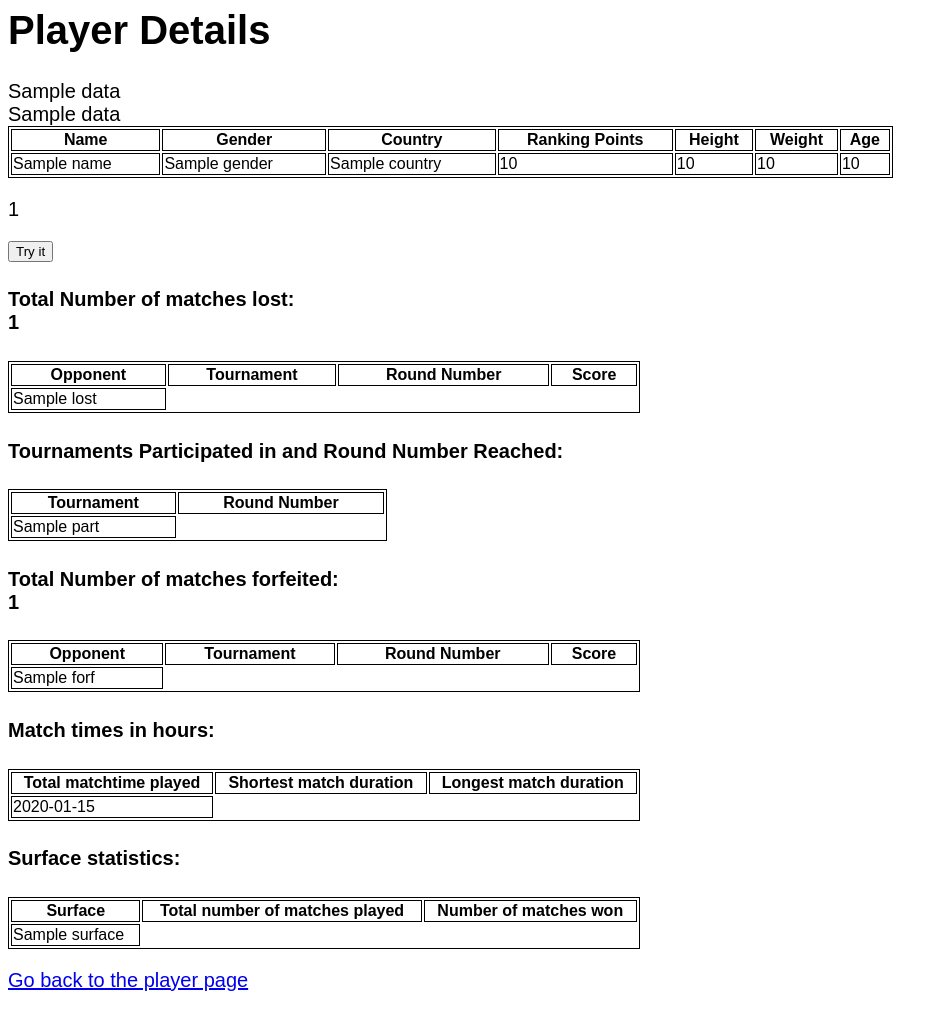
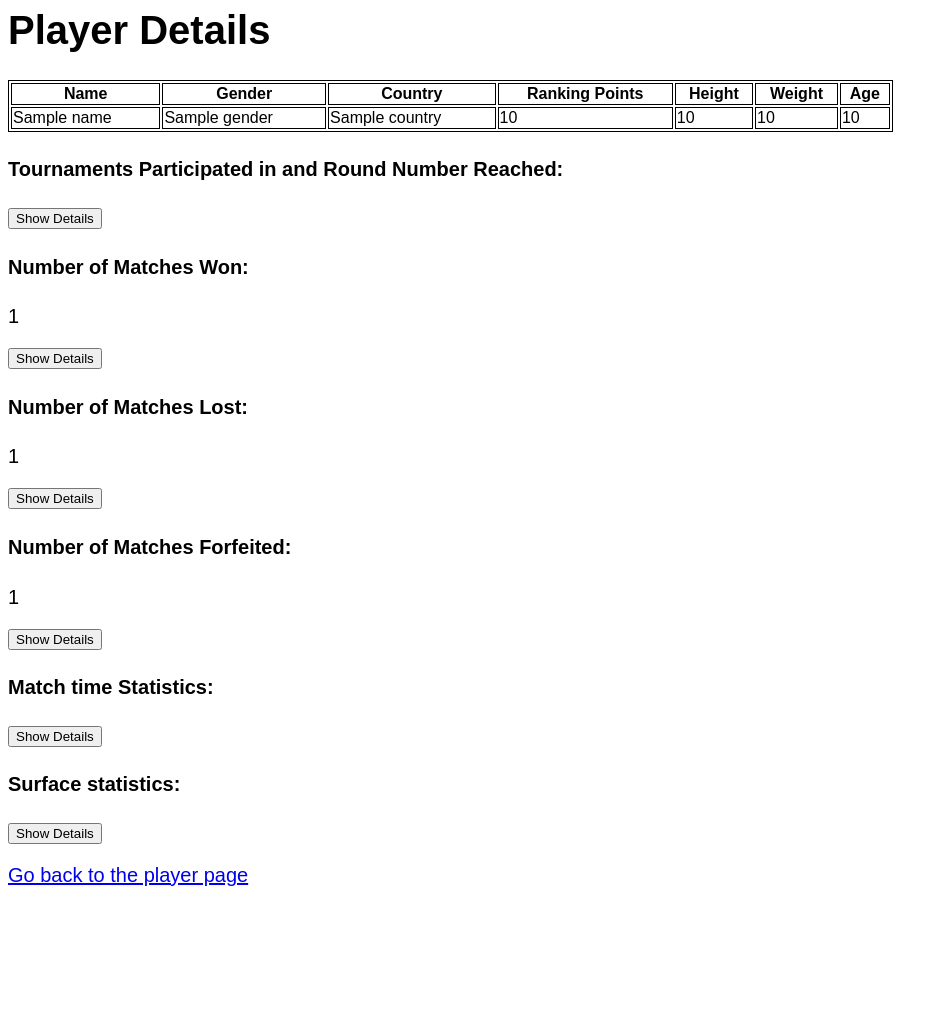
Before and after one commit to goddenrich/tennis_database, a Flask app: template Project1.3/templates/player_add.html in a window 1280 px wide. Shown: the whole page, without its empty margins (0-948 px from the left). After the commit the page ends 886 px from the top, so only its background shows below. Run offline with Flask 2, Linux system fonts and the light colour scheme; the template is opened without the code that fills it: most values are stand-ins (such as "Sample title", 1, 10 or a date in 2020); parts of the project's set-up code (start-up, migrations or seed data) failed here and were passed over.

Commit message:
changed player_add html to have show details buttons

```diff
--- a/Project1.3/templates/player_add.html
+++ b/Project1.3/templates/player_add.html
@@ -12,13 +12,6 @@
 
 <body>
   <h1>Player Details</h1>
-  <div>{{data}}</div>
-
-  <div>
-    {% for n in data %}
-    <div>{{n}}</div>
-    {% endfor %}
-  </div>
 
 <table style="width:70%">
   <tr>
@@ -41,15 +34,44 @@
   </tr>
 </table>
 
-<p id="won"><div>{{num_won}}</div></p>
 
-<div> <script>document.write(myFunction())</script></div>
-<button onclick="myFunction()">Try it</button>
+<h4>Tournaments Participated in and Round Number Reached: </h4>
+
+<p id="part"></p>
+<button onclick="f_part()">Show Details</button>
 
 <script>
-function myFunction(){
-   var HTML = "<h4>Total Number of matches won: <div>{{num_won}}</div> </h4> \
-  <table width=50%> \
+function f_part(){
+   var HTML = "<table width=30%> \
+  <tr> \
+    <th>Tournament </th> \
+    <th>Round Number </th> \
+  </tr> \
+  <div> \
+    {% for n in part %} \
+    <tr> \
+    {% for m in n[0:2] %} \
+    <td>{{m}}</td> \
+    {% endfor %} \
+    </tr> \
+    {% endfor %} \
+  </div> \
+</table>";
+  document.getElementById("part").innerHTML = HTML;
+}
+</script>
+
+
+
+<h4>Number of Matches Won:</h4>
+<p><div id="won">{{num_won}}</div></p>
+
+<button onclick="f_won()">Show Details</button>
+
+<script>
+function f_won(){
+   var HTML = "<p><div>{{num_won}}</div></p> \
+   <table width=50%> \
   <tr> \
     <th>Opponent </th> \
     <th>Tournament </th> \
@@ -66,7 +88,7 @@ function myFunction(){
     {% endfor %} \
   </div> \
   </table> ";
-  if(document.getElementById("won") != null){
+  if(document.getElementById("won").innerHTML != "0"){
     document.getElementById("won").innerHTML = HTML;
   }
 }
@@ -74,113 +96,120 @@ function myFunction(){
 
 
 
+<h4>Number of Matches Lost:</h4>
 
-<h4>Total Number of matches lost: <div>{{num_lost}}</div> </h4>
+<p><div id="lost">{{num_lost}}</div></p>
 
-<table style="width:50%">
-  <tr>
-    <th>Opponent </th>
-    <th>Tournament </th>
-    <th>Round Number </th>
-    <th>Score</th>
-  </tr>
-  <div>
-    {% for n in lost %}
-    <tr>
-    {% for m in n %}
-    <td><div>{{m}}</div></td>
-    {% endfor %}
-    </tr>
-    {% endfor %}
-  </div>
-</table>
-
-
-<h4>Tournaments Participated in and Round Number Reached: </h4>
-
-<table style="width:30%">
-  <tr>
-    <th>Tournament </th>
-    <th>Round Number </th>
-  </tr>
-  <div>
-    {% for n in part %}
-    <tr>
-    {% for m in n[0:2] %}
-    <td>{{m}}</td>
-    {% endfor %}
-    </tr>
-    {% endfor %}
-  </div>
-</table>
+<button onclick="f_lost()">Show Details</button>
 
 <script>
-function f(m,n){
-  var temp;
-  if(n[3] == true && m == 'F'){
-    temp = "WON";
+function f_lost(){
+   var HTML = "<p><div>{{num_lost}}</div></p> \
+   <table width=50%> \
+  <tr> \
+    <th>Opponent </th> \
+    <th>Tournament </th> \
+    <th>Round Number </th> \
+    <th>Score</th> \
+  </tr> \
+  <div> \
+    {% for n in lost %} \
+    <tr> \
+    {% for m in n %} \
+    <td><div>{{m}}</div></td> \
+    {% endfor %} \
+    </tr> \
+    {% endfor %} \
+  </div> \
+</table> ";
+  if(document.getElementById("lost").innerHTML != "0"){
+    document.getElementById("lost").innerHTML = HTML;
   }
-  else {temp = m;}
-  return temp;
-  document.getElementById("demo").innerHTML = temp;
 }
-
 </script>
 
 
-<h4>Total Number of matches forfeited: <div>{{num_forf}}</div> </h4>
+<h4>Number of Matches Forfeited:</h4>
+<p><div id = "forf">{{num_forf}}</div></p>
 
-<table style="width:50%">
-  <tr>
-    <th>Opponent </th>
-    <th>Tournament </th>
-    <th>Round Number </th>
-    <th>Score</th>
-  </tr>
-  <div>
-    {% for n in forf %}
-    <tr>
-    {% for m in n %}
-    <td><div>{{m}}</div></td>
-    {% endfor %}
-    </tr>
-    {% endfor %}
-  </div>
-</table>
+<button onclick="f_forf()">Show Details</button>
 
-<h4>Match times in hours:</h4>
+<script>
+function f_forf(){
+   var HTML = "<p><div>{{num_forf}}</div></p> \
+   <table width=50%> \
+  <tr> \
+    <th>Opponent </th> \
+    <th>Tournament </th> \
+    <th>Round Number </th> \
+    <th>Score</th> \
+  </tr> \
+  <div> \
+    {% for n in forf %} \
+    <tr> \
+    {% for m in n %} \
+    <td><div>{{m}}</div></td> \
+    {% endfor %} \
+    </tr> \
+    {% endfor %} \
+  </div> \
+</table> ";
+  if(document.getElementById("forf").innerHTML != "0"){
+    document.getElementById("forf").innerHTML = HTML;
+  }
+}
+</script>
 
-<table style="width:50%">
-  <tr>
-    <th>Total matchtime played </th>
-    <th>Shortest match duration</th>
-    <th>Longest match duration</th>
-  </tr>
-  <div>
-    <tr>
-    {% for n in time %}
-    <td><div>{{n}}</div></td>
-    {% endfor %}
-    </tr>
-  </div>
-</table>
+
+<h4>Match time Statistics:</h4>
+<p id = "time"></p>
+
+<button onclick="time_stat()">Show Details</button>
+
+<script>
+function time_stat(){
+   var HTML = "<table width=50%> \
+  <tr> \
+    <th>Total matchtime played </th> \
+    <th>Shortest match duration</th> \
+    <th>Longest match duration</th> \
+  </tr> \
+  <div> \
+    <tr> \
+    {% for n in time %} \
+    <td><div>{{n}}</div></td> \
+    {% endfor %} \
+    </tr> \
+  </div> \
+</table>";
+  document.getElementById("time").innerHTML = HTML;
+}
+</script>
 
 <h4>Surface statistics:</h4>
+<p id = "surface"></p>
 
-<table style="width:50%">
-  <tr>
-    <th>Surface </th>
-    <th>Total number of matches played</th>
-    <th>Number of matches won</th>
-  </tr>
-  <div>
-    <tr>
-    {% for n in surface %}
-    <td><div>{{n}}</div></td>
-    {% endfor %}
-    </tr>
-  </div>
-</table>
+<button onclick="surface_f()">Show Details</button>
+
+<script>
+function surface_f(){
+   var HTML = "<table width=50%> \
+  <tr> \
+    <th>Surface </th> \
+    <th>Total number of matches played</th> \
+    <th>Number of matches won</th> \
+  </tr> \
+  <div> \
+    <tr> \
+    {% for n in surface %} \
+    <td><div>{{n}}</div></td> \
+    {% endfor %} \
+    </tr> \
+  </div> \
+</table>";
+  document.getElementById("surface").innerHTML = HTML;
+}
+</script>
 
 <p><a href="player">Go back to the player page</a></p>
 
```
